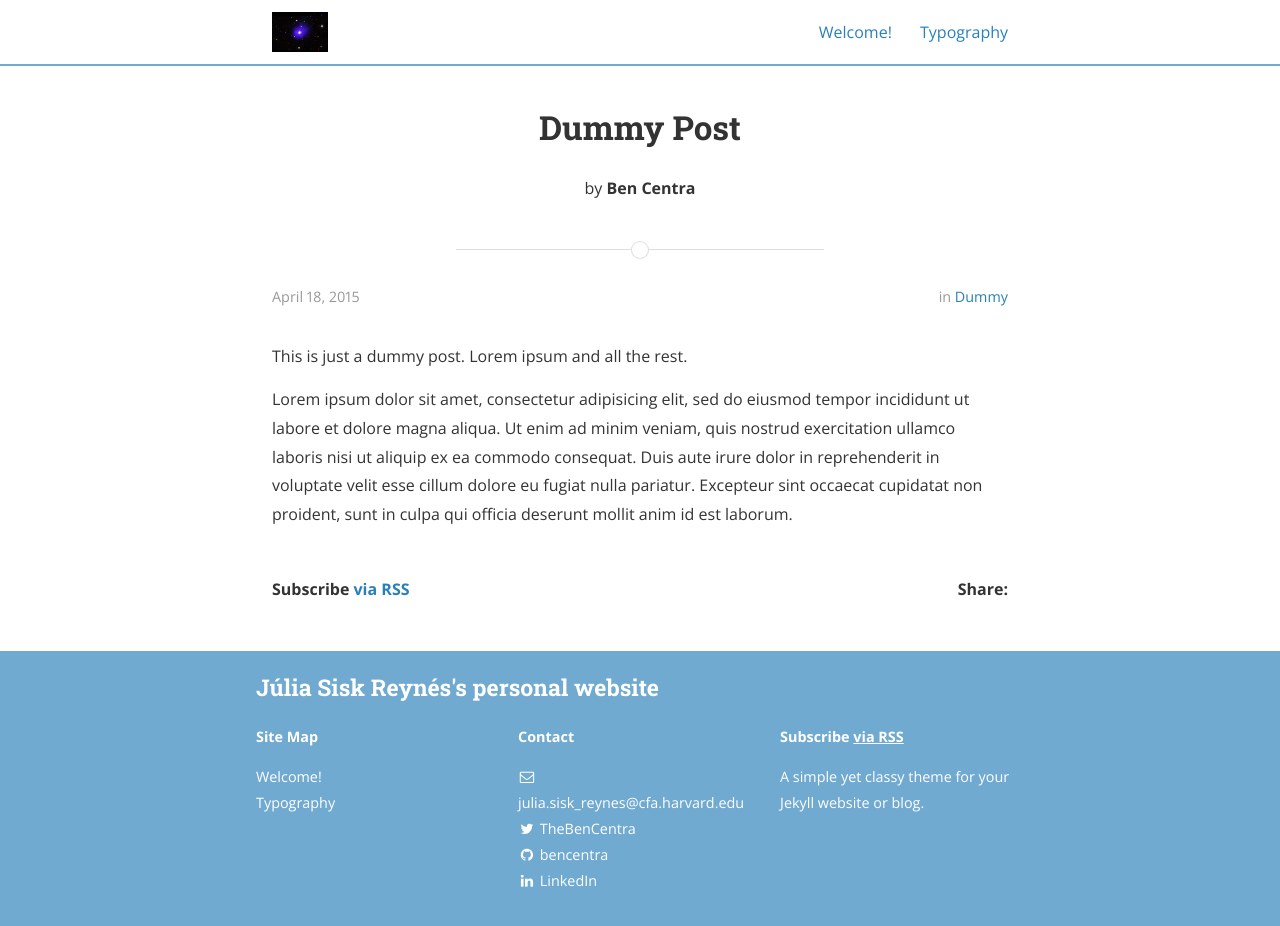
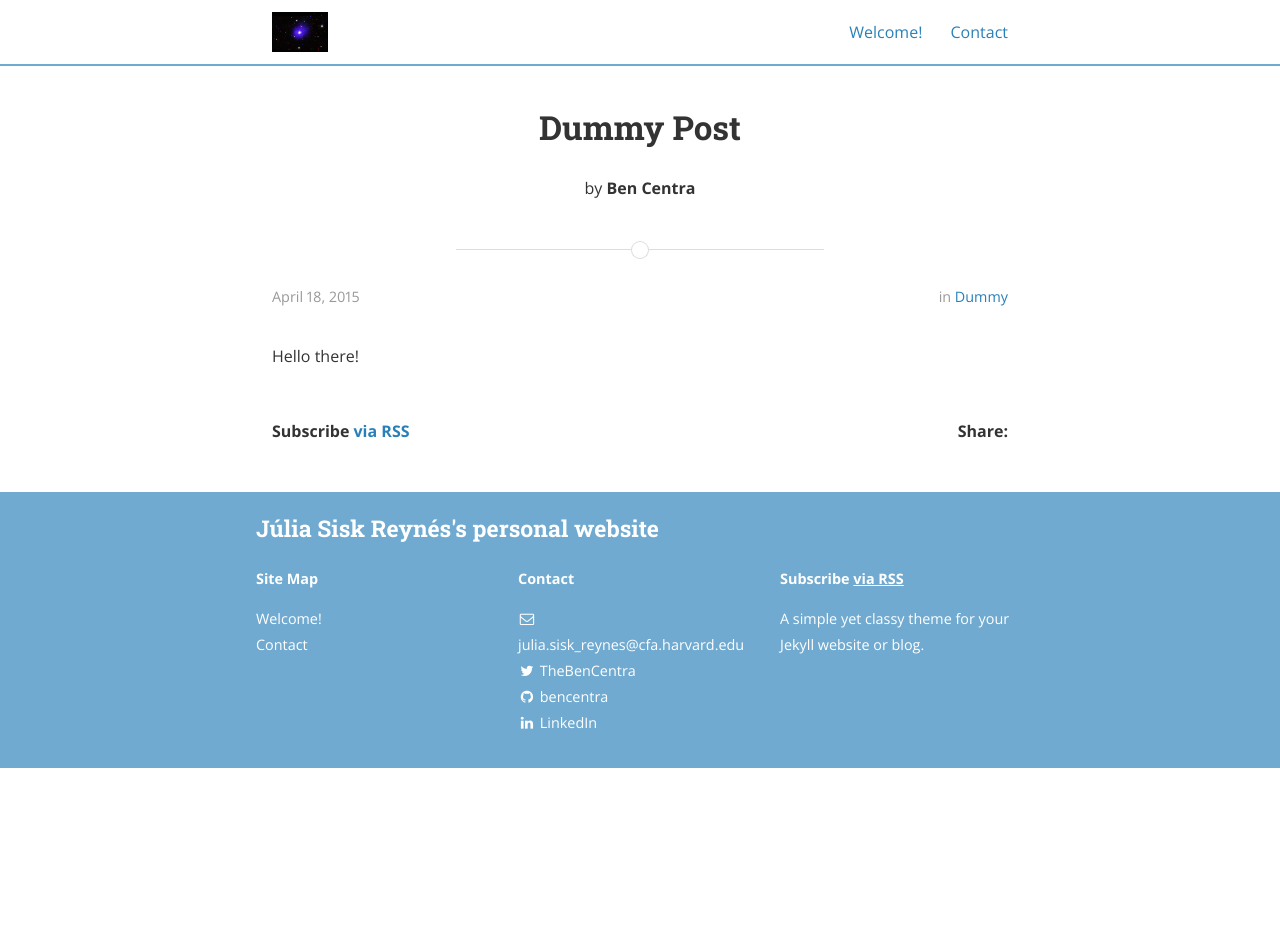
Before and after one commit to jsiskreynes-astro/jsiskreynes-astro.github.io, a Jekyll site: the page built from _posts/2015-04-18-dummy.md, in a window 1280 px wide and 926 px high. Built offline with Jekyll 4.4.1, drawn with Linux system fonts in a browser that asks for light colours; nearby versions of some CDN libraries.

Commit message:
updated typography.md

```diff
--- a/_posts/2015-04-18-dummy.md
+++ b/_posts/2015-04-18-dummy.md
@@ -6,11 +6,4 @@
 categories: Dummy
 ---
 
-This is just a dummy post. Lorem ipsum and all the rest.
-
-Lorem ipsum dolor sit amet, consectetur adipisicing elit, sed do eiusmod
-tempor incididunt ut labore et dolore magna aliqua. Ut enim ad minim veniam,
-quis nostrud exercitation ullamco laboris nisi ut aliquip ex ea commodo
-consequat. Duis aute irure dolor in reprehenderit in voluptate velit esse
-cillum dolore eu fugiat nulla pariatur. Excepteur sint occaecat cupidatat non
-proident, sunt in culpa qui officia deserunt mollit anim id est laborum.
+Hello there!
```
Also changed, not shown: typography.md (+9 -2 lines).
